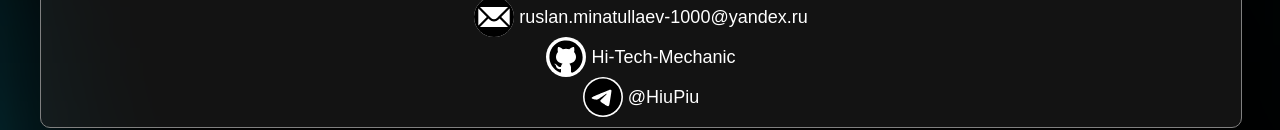
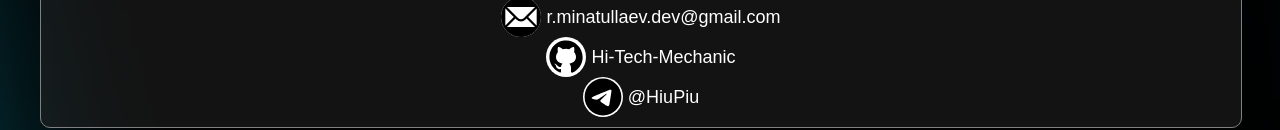
Before and after one commit to Hi-Tech-Mechanic/Hi-Tech-Mechanic.github.io, a website built with webpack: page index.html in a window 1280 px wide. Shown: the part 2270-2400 px from the top of the page. Built offline with nearby package versions, Linux system fonts and the light colour scheme; a web font is replaced by a local one.

Commit message:
fix: Changed email address

```diff
--- a/index.html
+++ b/index.html
@@ -1377,11 +1377,11 @@
         <p>Contacts</p>
         <div class="bulb"></div>
       </div>
-      <a class="link link_contact" href="mailto:ruslan.minatullaev-1000@yandex.ru" target="_blank">
+      <a class="link link_contact" href="mailto:r.minatullaev.dev@gmail.com" target="_blank">
         <div class="icon icon_circle">
           <img class="icon icon_circle" src="images/icons/mail.svg" alt="email link" />
         </div>
-        <p>ruslan.minatullaev-1000@yandex.ru</p>
+        <p>r.minatullaev.dev@gmail.com</p>
       </a>
       <a class="link link_contact" href="https://github.com/Hi-Tech-Mechanic" target="_blank">
         <div class="icon icon_circle">
```
